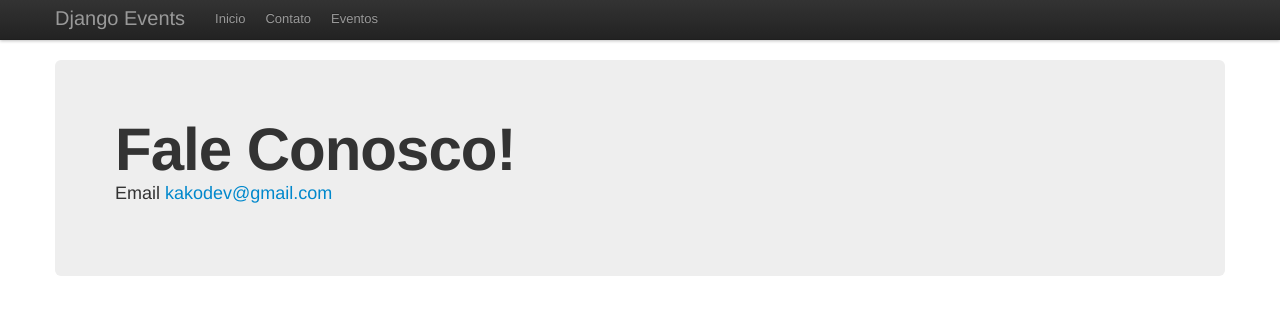
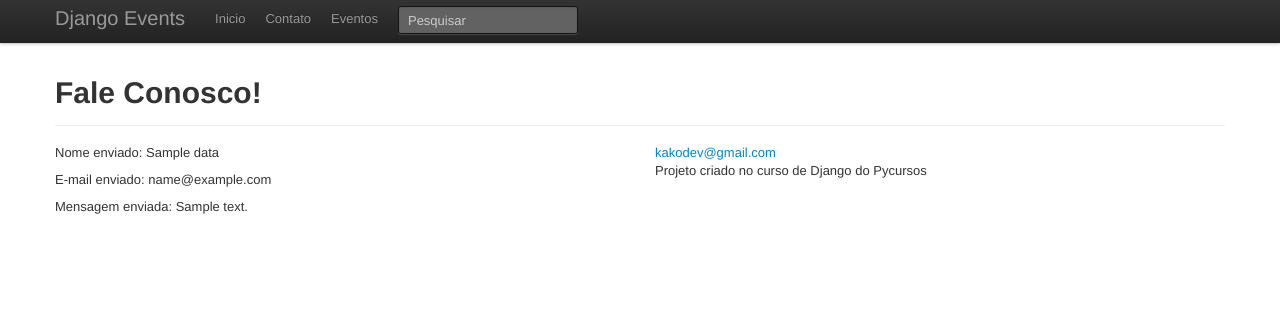
Before and after one commit to kakobotasso/djangoevents, a Django app: template djangoevents/templates/contact.html in a window 1280 px wide. Shown: the top 315 px of the page. Run offline with Django 3.2, Linux system fonts and the light colour scheme; tables that the repository leaves empty hold one stand-in row (values such as "Sample post"); the template is opened without the code that fills it: values that come from a table or form of the project are taken from there, most other values are stand-ins (such as "Sample title", 1, 10 or a date in 2020); parts of the project's set-up code (start-up, migrations or seed data) failed here and were passed over.

Commit message:
Django forms e pegando os dados enviados

```diff
--- a/djangoevents/templates/base.html
+++ b/djangoevents/templates/base.html
@@ -36,6 +36,9 @@
               <li><a href="{% url contact %}">Contato</a></li>
               <li><a href="{% url events %}">Eventos</a></li>
             </ul>
+            <form class="navbar-search pull-left" action="{% url events %}" method="get">
+              <input class="search-query span2" placeholder="Pesquisar" type="text" name="search" />
+            </form>
           </div><!--/.nav-collapse -->
         </div>
       </div>
--- a/djangoevents/templates/contact.html
+++ b/djangoevents/templates/contact.html
@@ -1,8 +1,35 @@
 {% extends "base.html" %}
 
 {% block container %}
-      <div class="hero-unit">
+      <div class="page-header">
         <h1>Fale Conosco!</h1>
-        <p>Email <a href="mailto:kakodev@gmail.com">kakodev@gmail.com</a></p>
+      </div>
+      <div class="row">
+      	<div class="span6">
+      		{% if data  %}
+      			<p>Nome enviado: {{ data.name }} </p>
+      			<p>E-mail enviado: {{ data.email }} </p>
+      			<p>Mensagem enviada: {{ data.message }} </p>
+      		{% else %}
+      		<form class="well" action="" method="post">
+      			{% csrf_token %}
+      			{% for field in form %}
+      				<div class="control-group">
+      					{{ field.label_tag }}
+      					{{ field }}
+      					{{ field.errors }}
+      				</div>
+      			{% endfor %}
+      			<div class="control-group">
+      				<button type="submit" class="btn">Enviar</button>
+      			</div>
+      			<!-- { form.as_p } -->
+      		</form>
+      		{% endif %}
+      	</div>
+      	<div class="span6">
+      		<a href="mailto:kakodev@gmail.com">kakodev@gmail.com</a>
+      		<p>Projeto criado no curso de Django do Pycursos</p>
+      	</div>
       </div>
 {% endblock %}
--- a/events/models.py
+++ b/events/models.py
@@ -1,6 +1,7 @@
 # encoding: utf-8
 
 from django.db import models
+from django.core.urlresolvers import reverse
 
 class Event(models.Model):
 	TYPE_CHOICES = {
@@ -20,6 +21,11 @@ class Event(models.Model):
 	def comments_count(self):
 		return self.comments.count();
 	comments_count.short_description = u'Número de comentários'
+
+	@models.permalink
+	def get_absolute_url(self):
+		#return reverse('events_details', args=[self.pk])
+		return ('events_details', (), {'pk':self.pk})
 
 	def __unicode__(self):
 		return self.name
```
Also changed, not shown: core/forms.py (added, +8 -0 lines), core/views.py (+13 -1 lines), events/templates/events/index.html (+16 -4 lines), events/views.py (+14 -1 lines), 4 other files.
